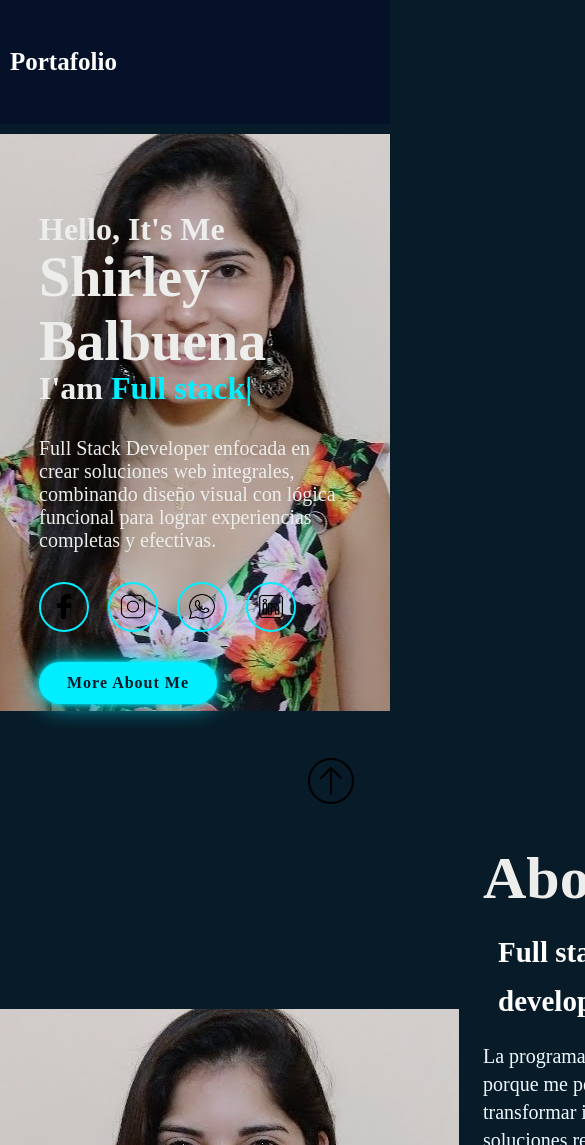
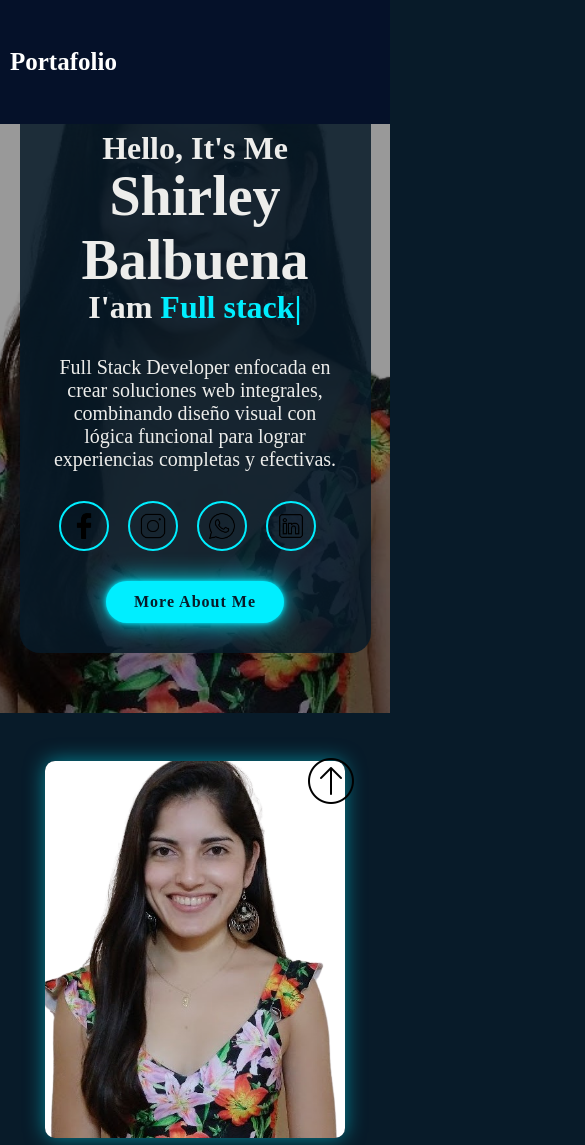
Before and after one commit to ShirleyBal/Portafolio, a plain HTML site: page index.html in a window 390 px wide. Shown: the top 1145 px of the page, 585 px wide, since content can reach past the window. Drawn offline with nearby package versions, Linux system fonts and the light colour scheme.

Commit message:
Solucionando about responsive

```diff
--- a/index.html
+++ b/index.html
@@ -39,12 +39,14 @@
         <a href="#" class="btn-box">More About Me</a>
         </div>
 
-    <span class="home-imgHover"></span>
+        <div class="home-img">
+            <img src="img/foto.png" alt="Foto perfil">
+        </div>
     </section>
 
     <section class="about" id="about">
         <div class="about-img">
-            <img src="img/foto.jpg" alt="Foto4x4">
+            <img src="img/foto.png" alt="Foto4x4">
         </div>
         <div class="about-text">
             <h2>About<span>Me</span></h2>
--- a/stylesheet.css
+++ b/stylesheet.css
@@ -5,12 +5,10 @@
     scroll-behavior: smooth;
     font-family: 'poppins', 'sans-serif';
 }
-
 body {
     color: #ededeb;
     background-color: #081b29;
 }
-
 .header {
     position: fixed;
     top: 0;
@@ -23,11 +21,6 @@ body {
     align-items: center;
     z-index: 100;
 }
-/* section {
-    padding-top: 60px;
-    padding-bottom: 60px;
-} */
-
 .logo {
     position: relative;
     font-size: 25px;
@@ -38,7 +31,6 @@ body {
     opacity: 0;
     animation: slideRight 1s ease forwards;
 }
-
 .navbar a{
     display: inline-block;
     font-size: 25px;
@@ -51,26 +43,40 @@ body {
     animation: slideTip .5s ease forwards;
     animation-delay: calc(.2s * var(--i));
 }
-
 .navbar a:hover {
     color: #0ef;
 }
-
 .home {
-    position: relative;
-    width: 100%;
-    justify-content: space-between;
-    height: 100vh;
-    background: url("img/foto.jpg") no-repeat;
-    background-position: center;
     display: flex;
     align-items: center;
-    padding: 70px 10% 0;
+    justify-content: space-between;
+    padding: 100px 10% 60px;
+    background-color: #081b29;
+    flex-wrap: nowrap;
+    gap: 40px;
 }
 .home-content {
     max-width: 600px;
+    flex: 1 1 500px;
+    z-index: 1;
 }
-
+.home-img {
+    flex: 1 1 300px;
+    display: flex;
+    justify-content: center;
+    align-items: center;
+}
+.home-img img {
+    width: 300px;
+    height: 300px;
+    border-radius: 50%;
+    object-fit: cover;
+    border: 5px solid #0ef;
+    box-shadow: 0 0 20px rgba(0, 238, 255, 0.4);
+    animation: slideLeft 1s ease forwards;
+    opacity: 0;
+    animation-delay: 1.2s;
+}
 .home-content h1 {
     font-size: 56px;
     font-weight: 700;
@@ -93,7 +99,6 @@ body {
     margin-bottom: 30px;
     animation: slideTop 1s ease forwards;
     animation-delay: .7s;
-
 }
 .home-content p {
     font-size: 20px;
@@ -101,7 +106,6 @@ body {
     animation: slideLeft 1s ease forwards;
     animation-delay: 1s;
 }
-
 .home-sci a {
     display: inline-flex;
     justify-content: center;
@@ -153,18 +157,24 @@ body {
     0 0 100px cyan, 0 0 200px cyan
 }
 
+/* about */
 .about {
-    display: grid;
-    grid-template-columns: repeat(2, 1fr);
+    display: flex;
     align-items: center;
-    gap: 1.5rem;
+    justify-content: center;
+    padding: 60px 10%;
+    flex-wrap: wrap;
+    gap: 40px;
 }
-.about-img {
-    padding-bottom: 20%;
-    max-width: 630px;
+.about-img img {
+    width: 300px;
     height: auto;
-    width: 100%;
-    border-radius: 8px;
+    border-radius: 10px;
+    box-shadow: 0 0 20px rgba(0, 238, 255, 0.5);
+    object-fit: cover;
+}
+.about-text {
+    max-width: 600px;
 }
 .about-text h2 {
     font-size: 60px;
@@ -185,26 +195,24 @@ body {
     line-height: 1.4;
     margin-bottom: 4rem;
 }
-/* skills */
+
+/* technologies */
 #technologies {
     padding: 100px 10%;
     background-color: #081b29;
     color: aliceblue;
 }
-
 .main-text h2 {
     text-align: center;
     font-size: 60px;
     margin-bottom: 50px;
 }
-
 .services-list {
     display: grid;
     grid-template-columns: repeat(auto-fit, minmax(300px, 1fr));
     gap: 40px;
     margin-top: 20px;
 }
-
 .services-list div {
     background-color: transparent;
     padding: 40px;
@@ -215,26 +223,21 @@ body {
     box-shadow: 1px 1px 20px #012290f7,
                 1px 1px 40px #0553b8f7;
 }
-
 .services-list div:hover {
     transform: translateY(-10px);
 }
-
 .services-list div i {
     font-size: 50px;
     margin-bottom: 30px;
 }
-
 .services-list div h2 {
     font-size: 30px;
     font-weight: 500;
     margin-bottom: 15px;
 }
-
 .services-list div p {
     margin-bottom: 20px;
 }
-
 .read {
     display: inline-block;
     padding: 12px 28px;
@@ -249,7 +252,6 @@ body {
     box-shadow: 0 0 5px #0ef,
                 0 0 25px #0ef;
 }
-
 .read:hover {
     box-shadow: 0 0 5px cyan,
                 0 0 25px cyan,
@@ -534,3 +536,73 @@ body {
         opacity: 1;
     }
 }
+
+@media (max-width: 900px) {
+.about {
+    flex-direction: column;
+    align-items: center;
+    padding: 3rem 5%;
+}
+.about-text {
+    text-align: center;
+}
+}
+
+@media (max-width: 900px) {
+.home {
+    flex-direction: column;
+    align-items: center;
+    justify-content: center;
+    text-align: center;
+    padding: 100px 5% 60px;
+    background: url("img/foto.png") no-repeat center center/cover;
+    position: relative;
+}
+
+.home-img {
+    display: none;
+}
+
+.home-content {
+    background-color: rgba(130, 182, 220, 0.85); /* Fondo semitransparente para legibilidad */
+    padding: 30px;
+    border-radius: 20px;
+    z-index: 2;
+}
+
+.home::before {
+    content: "";
+    position: absolute;
+    inset: 0;
+    background-color: rgba(0, 0, 0, 0.4); /* Oscurecer imagen de fondo */
+    z-index: 0;
+}
+}
+
+@media (max-width: 767px) {
+.home {
+    flex-direction: column;
+    align-items: center;
+    justify-content: center;
+    text-align: center;
+    padding: 100px 5% 60px;
+    background: url("img/foto.png") no-repeat center center/cover;
+    position: relative;
+}
+.home-img {
+    display: none;
+}
+.home-content {
+    background-color: rgba(8, 27, 41, 0.85);
+    padding: 30px;
+    border-radius: 20px;
+    z-index: 2;
+}
+.home::before {
+    content: "";
+    position: absolute;
+    inset: 0;
+    background-color: rgba(0, 0, 0, 0.4);
+    z-index: 0;
+}
+}
```
Also changed, not shown: img/foto.jpg (deleted), img/foto.png (added).
